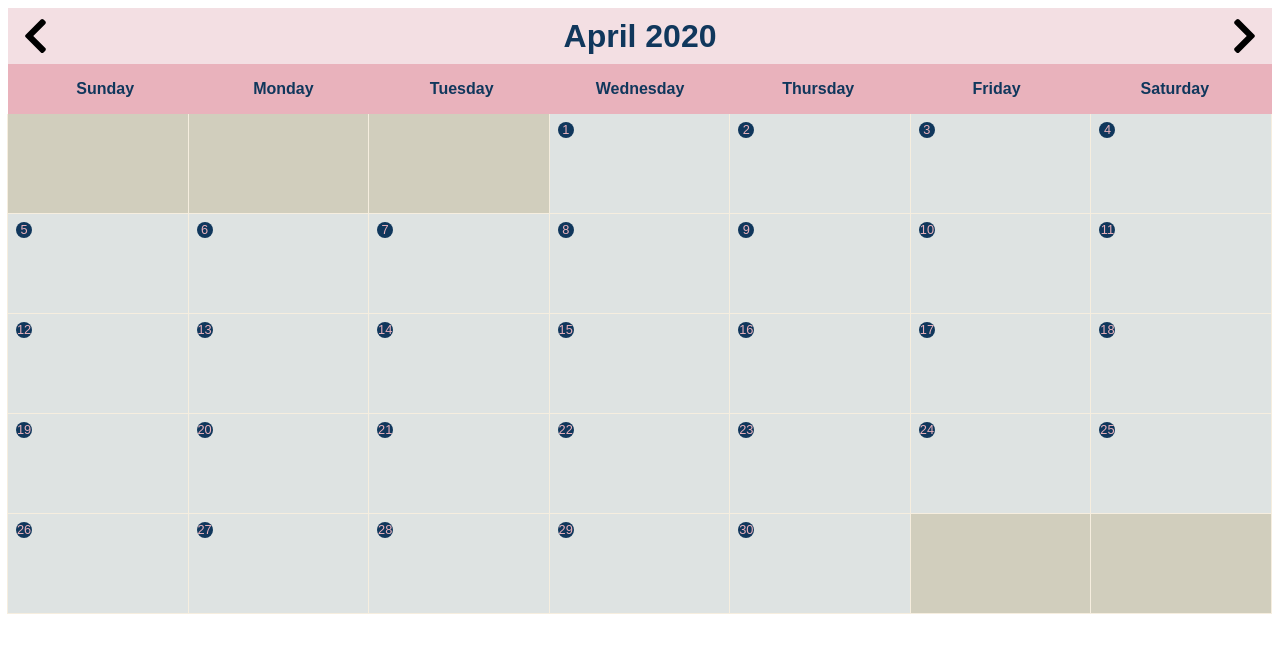
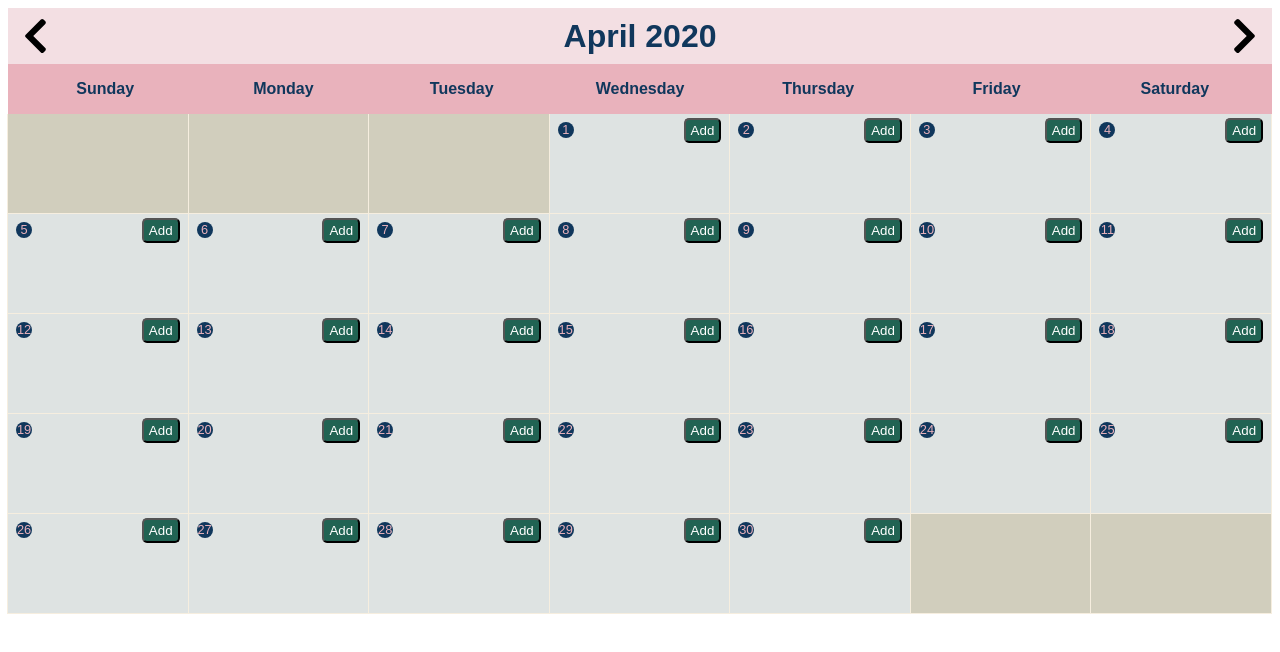
Before and after one commit to gutierrezf/calendar-challenge, a React (Vite) app: page / in a window 1280 px wide. Shown: the top 652 px of the page. Built offline with nearby package versions, Linux system fonts and the light colour scheme.

Commit message:
create reminder usign redux

```diff
--- a/package.json
+++ b/package.json
@@ -14,12 +14,16 @@
   "dependencies": {
     "moment": "^2.24.0",
     "prop-types": "^15.7.2",
+    "rc-time-picker": "^3.7.3",
     "react": "^16.13.1",
+    "react-color": "^2.18.0",
     "react-dom": "^16.13.1",
+    "react-hook-form": "^5.3.1",
     "react-redux": "^7.2.0",
     "reactjs-popup": "^1.5.0",
     "redux": "^4.0.5",
-    "styled-components": "^5.0.1"
+    "styled-components": "^5.0.1",
+    "uid": "^1.0.0"
   },
   "devDependencies": {
     "@babel/cli": "^7.8.4",
--- a/src/Calendar/components/DayGrid.js
+++ b/src/Calendar/components/DayGrid.js
@@ -1,7 +1,12 @@
-import React, { useState } from 'react';
+import React from 'react';
 import PropTypes from 'prop-types';
 import styled from 'styled-components';
 import moment from 'moment';
+import Popup from 'reactjs-popup';
+import { useDispatch, useSelector } from 'react-redux';
+import { createReminder } from '../../store/reducers/reminders';
+
+import ReminderForm from './ReminderForm';
 
 const DayContainer = styled.div`
   background: ${(props) => props.theme.iron};
@@ -43,6 +48,17 @@ const DayContainer = styled.div`
   }
 `;
 
+const AddReminderButton = styled.button`
+  background: ${(props) => props.theme.greenPea};
+  border-radius: 5px;
+  color: white;
+  padding: 3px 5px;
+  position: absolute;
+  right: 0.5rem;
+  top: 4px;
+  z-index: 1;
+`;
+
 const Reminder = styled.span`
   background: ${(props) => props.color};
   color: white;
@@ -63,28 +79,40 @@ const Reminder = styled.span`
 `;
 
 const DayGrid = ({ date }) => {
-  const [reminders, setReminders] = useState([]);
+  const key = date.format('MMMM D YYYY');
+  const dispatch = useDispatch();
+  const reminders = useSelector((state) => state.reminders[key]);
   const dayName = date.format('dddd');
   const dayNumber = date.format('D');
 
-  const addReminder = () => {
-    setReminders([
-      ...reminders,
-      {
-        city: 'miami',
-        desc: 'Heellow! This is a test',
-        color: ['red', 'green', 'blue', 'gray'][Math.floor(Math.random() * 4)],
-      },
-    ]);
+  console.log(reminders);
+
+  const addReminder = (reminderData) => {
+    dispatch(createReminder(key, reminderData));
   };
 
   return (
-    <DayContainer dayName={dayName} dayNumber={dayNumber} onClick={addReminder}>
-      {reminders.map((reminder, index) => (
-        <Reminder key={index} color={reminder.color}>
-          {reminder.desc}
-        </Reminder>
-      ))}
+    <DayContainer dayName={dayName} dayNumber={dayNumber}>
+      <Popup
+        trigger={<AddReminderButton>Add</AddReminderButton>}
+        modal
+        closeOnDocumentClick
+      >
+        {(close) => (
+          <ReminderForm
+            onComplete={(data) => {
+              addReminder(data);
+              close();
+            }}
+          />
+        )}
+      </Popup>
+      {reminders &&
+        reminders.map((reminder, index) => (
+          <Reminder key={index} color={reminder.color}>
+            {reminder.desc}
+          </Reminder>
+        ))}
     </DayContainer>
   );
 };
--- /dev/null
+++ b/src/Calendar/components/ReminderForm.js
@@ -0,0 +1,152 @@
+import React, { useState } from 'react';
+import PropTypes from 'prop-types';
+import styled from 'styled-components';
+import { useForm } from 'react-hook-form';
+import moment from 'moment';
+import TimePicker from 'rc-time-picker';
+import { CirclePicker } from 'react-color';
+import uid from 'uid';
+
+import 'rc-time-picker/assets/index.css';
+
+const Form = styled.form`
+  padding: 0.5rem;
+`;
+
+const FormGroup = styled.div`
+  margin-bottom: 1rem;
+`;
+
+const Label = styled.label`
+  display: block;
+  margin-bottom: 0.5rem;
+`;
+
+const Button = styled.button`
+  background: white;
+  background: ${(props) => props.color};
+  border-radius: 5px;
+  color: black;
+  display: block;
+  padding: 0.5rem 1rem;
+
+  &[disabled='false'] {
+    background: ${(props) => props.theme.foggyGray};
+  }
+`;
+
+const Error = styled.span`
+  color: red;
+  font-size: 0.8rem;
+`;
+
+const Input = styled.input`
+  background-color: #fff;
+  background-clip: padding-box;
+  border: 1px solid #ced4da;
+  border-radius: 0.25rem;
+  color: ${(props) => props.theme.trout};
+  display: block;
+  font-size: 1rem;
+  font-weight: 400;
+  line-height: 1.5;
+  padding: 0.375rem 0.75rem;
+  width: 100%;
+`;
+
+const ReminderForm = ({ reminder, onComplete }) => {
+  const [time, setTime] = useState(reminder.time || 0);
+  const [color, setColor] = useState(reminder.color || '');
+  const { register, handleSubmit, errors } = useForm({
+    defaultValues: reminder,
+  });
+  const isUpdate = Boolean(reminder.id);
+
+  const onSubmit = handleSubmit((reminderFormData) => {
+    if (!isUpdate) {
+      reminderFormData.id = uid();
+    }
+
+    onComplete({ ...reminderFormData, time, color });
+  });
+
+  const onTimeChanged = (timeDate) => {
+    const timeValue = parseInt(timeDate.format('Hmm'));
+    setTime(timeValue);
+  };
+
+  const onColorPicked = (color) => {
+    setColor(color.hex);
+  };
+
+  const now = moment().hour(0).minute(0);
+
+  return (
+    <Form onSubmit={onSubmit}>
+      <FormGroup>
+        <Label>Time</Label>
+        <TimePicker
+          showSecond={false}
+          defaultValue={now}
+          onChange={onTimeChanged}
+          format={'h:mm a'}
+          use12Hours
+          inputReadOnly
+        />
+      </FormGroup>
+
+      <FormGroup>
+        <Label htmlFor="desc">Reminder</Label>
+        <Input
+          id="desc"
+          placeholder="Reminder"
+          name="desc"
+          type="text"
+          ref={register({ required: true, maxLength: 30 })}
+        />
+        {errors.desc && (
+          <Error>This field is required and max length is 30</Error>
+        )}
+      </FormGroup>
+
+      <FormGroup>
+        <Label htmlFor="city">City</Label>
+        <Input
+          id="city"
+          placeholder="City"
+          name="city"
+          type="text"
+          ref={register({ required: true })}
+        />
+        {errors.city && <Error>This field is required</Error>}
+      </FormGroup>
+
+      <FormGroup>
+        <CirclePicker onChangeComplete={onColorPicked} />
+      </FormGroup>
+
+      <Button color={color} disabled={!color} type="submit">
+        {!color && <Error>Select a color</Error>}
+        {color && (isUpdate ? 'Update' : 'Create')}
+      </Button>
+    </Form>
+  );
+};
+
+ReminderForm.defaultProps = {
+  onComplete: () => {},
+  reminder: {},
+};
+
+ReminderForm.propTypes = {
+  onComplete: PropTypes.func,
+  reminder: PropTypes.shape({
+    id: PropTypes.string,
+    city: PropTypes.string,
+    color: PropTypes.string,
+    desc: PropTypes.string,
+    time: PropTypes.number,
+  }),
+};
+
+export default ReminderForm;
--- a/src/Calendar/components/index.js
+++ b/src/Calendar/components/index.js
@@ -2,5 +2,6 @@ import HeaderNav from './HeaderNav';
 import WeekDayRow from './WeekDayRow';
 import TableGrid from './TableGrid';
 import DayGrid from './DayGrid';
+import ReminderForm from './ReminderForm';
 
-export { DayGrid, HeaderNav, TableGrid, WeekDayRow };
+export { DayGrid, HeaderNav, ReminderForm, TableGrid, WeekDayRow };
--- a/src/store/reducers/index.js
+++ b/src/store/reducers/index.js
@@ -1 +1,2 @@
 export { default as date } from './date';
+export { default as reminders } from './reminders';
--- /dev/null
+++ b/src/store/reducers/reminders.js
@@ -0,0 +1,62 @@
+// Actions
+const CREATE = 'reminder/CREATE';
+const UPDATE = 'reminder/UPDATE';
+const DELETE = 'reminder/DELETE';
+const DELETE_ALL = 'reminder/DELETE_ALL';
+
+const defaultState = {};
+
+// Reducers
+const remindersReducer = (state = defaultState, action = {}) => {
+  switch (action.type) {
+    case CREATE:
+      if (!state[action.key]) {
+        state[action.key] = [action.reminder];
+      } else {
+        state[action.key] = [...state[action.key], action.reminder];
+      }
+      return state;
+    case UPDATE:
+      return action.reminder;
+    case DELETE:
+      return null;
+    case DELETE_ALL:
+      return null;
+  }
+
+  return state;
+};
+
+export default remindersReducer;
+
+// Action Creators
+export const createReminder = (key, reminder) => {
+  return {
+    type: CREATE,
+    reminder,
+    key,
+  };
+};
+
+export const updateReminder = (key, reminder) => {
+  return {
+    type: UPDATE,
+    reminder,
+    key,
+  };
+};
+
+export const deleteReminder = (key, reminder) => {
+  return {
+    type: DELETE,
+    reminder,
+    key,
+  };
+};
+
+export const deleteAllReminders = (key) => {
+  return {
+    type: DELETE_ALL,
+    key,
+  };
+};
--- a/src/theme.js
+++ b/src/theme.js
@@ -4,5 +4,6 @@ export const blueZodiac = '#10375c';
 export const iron = '#dee3e2';
 export const foggyGray = '#d1cebd';
 export const quarterSpanishWhite = '#f6eedf';
-
+export const greenPea = '#216353';
+export const trout = '#495057';
 export const small = '767px';
```
Also changed, not shown: 1 other file (tests, documents, lock files or other folders).
